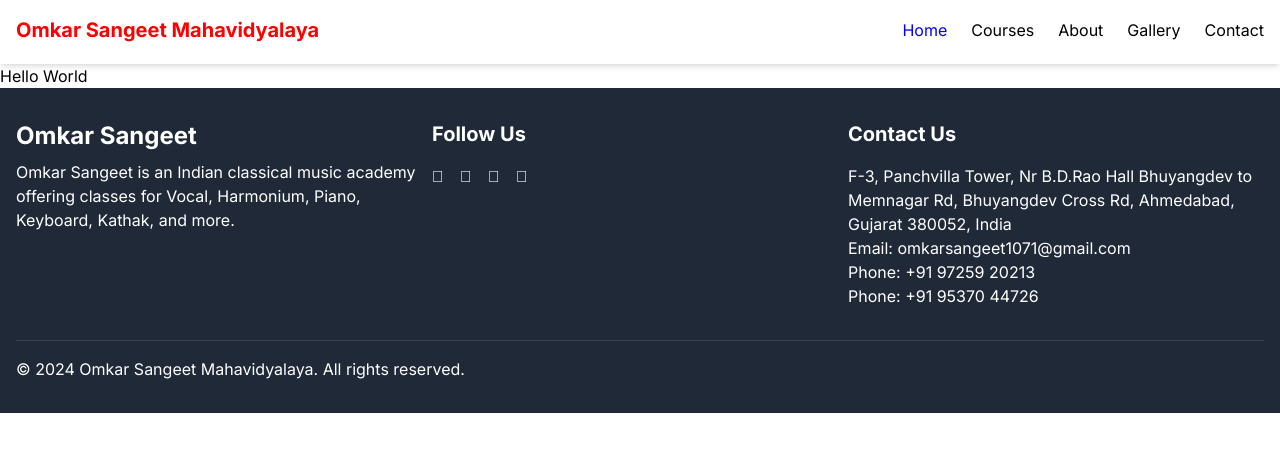
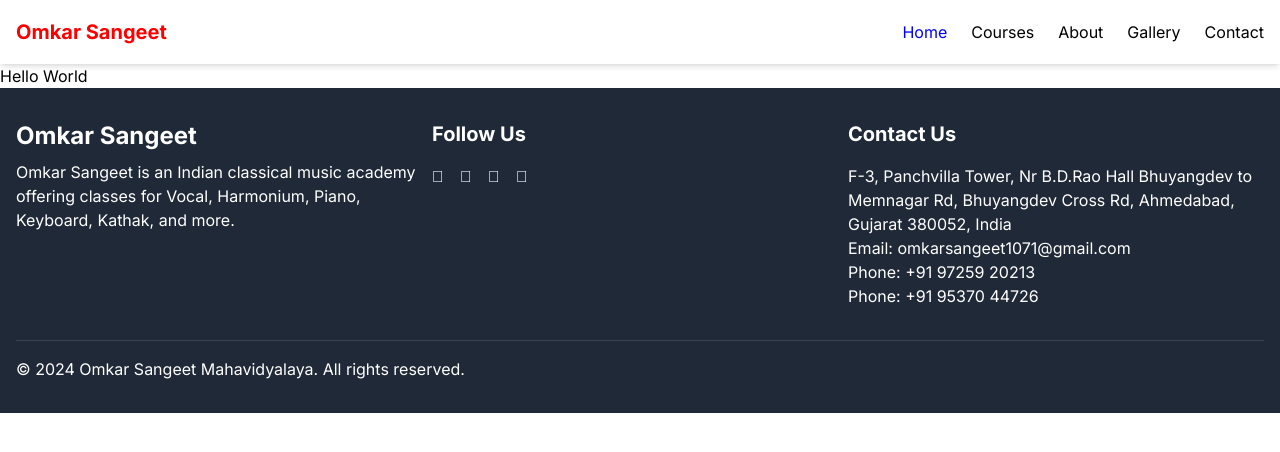
Before and after one commit to tejasdhanani/omkar-sangeet-v2, a Next.js app: page / in a window 1280 px wide. Shown: the top 452 px of the page. Built offline with nearby package versions, Linux system fonts and the light colour scheme.

Commit message:
decluttered some code

```diff
--- a/app/components/shared/Header.js
+++ b/app/components/shared/Header.js
@@ -3,8 +3,9 @@ import Link from "next/link";
 import { useState } from "react";
 import { Hamburger } from "./Hamburger";
 import { usePathname } from "next/navigation";
+import { navLinks, organization } from "@/content/global";
 
-export const Header = ({ organizationName, navLinks }) => {
+export const Header = () => {
   const [isMobileMenuOpen, setMobileMenuOpen] = useState(false);
   const pathname = usePathname();
 
@@ -26,10 +27,11 @@ export const Header = ({ organizationName, navLinks }) => {
 
   return (
     <header className="fixed top-0 z-10 h-16 w-full bg-background shadow-md">
-      <div className="container mx-auto flex items-center justify-between p-4">
+      <div className="flex h-full items-center justify-center">
+        <div className="container mx-auto flex items-center justify-between px-4">
           {/* Logo */}
           <Link href="/" className="text-xl font-bold text-secondary">
-          <div>{organizationName}</div>
+            <div>{organization.logo}</div>
           </Link>
 
           {/* Navigation Links */}
@@ -48,6 +50,7 @@ export const Header = ({ organizationName, navLinks }) => {
             </button>
           </div>
         </div>
+      </div>
 
       {/* Mobile Menu */}
       {isMobileMenuOpen && (
--- a/app/layout.js
+++ b/app/layout.js
@@ -2,7 +2,6 @@ import { Inter } from "next/font/google";
 import "./globals.css";
 import { home_metadata } from "@/content/metadata";
 import { Header } from "./components/shared/Header";
-import { footerSections, navLinks, organization } from "@/content/global";
 import { Footer } from "./components/shared/Footer";
 
 const inter = Inter({ subsets: ["latin"] });
@@ -13,9 +12,9 @@ export default function RootLayout({ children }) {
   return (
     <html lang="en">
       <body className={inter.className}>
-        <Header organizationName={organization.name} navLinks={navLinks} />
+        <Header />
         <div className="pt-16">{children}</div>
-        <Footer organization={organization} sections={footerSections} />
+        <Footer />
       </body>
     </html>
   );
--- a/content/global.js
+++ b/content/global.js
@@ -1,4 +1,5 @@
 export const organization = {
+  logo: "Omkar Sangeet",
   name: "Omkar Sangeet Mahavidyalaya",
   description:
     "Omkar Sangeet is an Indian classical music academy offering classes for Vocal, Harmonium, Piano, Keyboard, Kathak, and more.",
```
Lines whose indentation alone changed are shown as unchanged.
